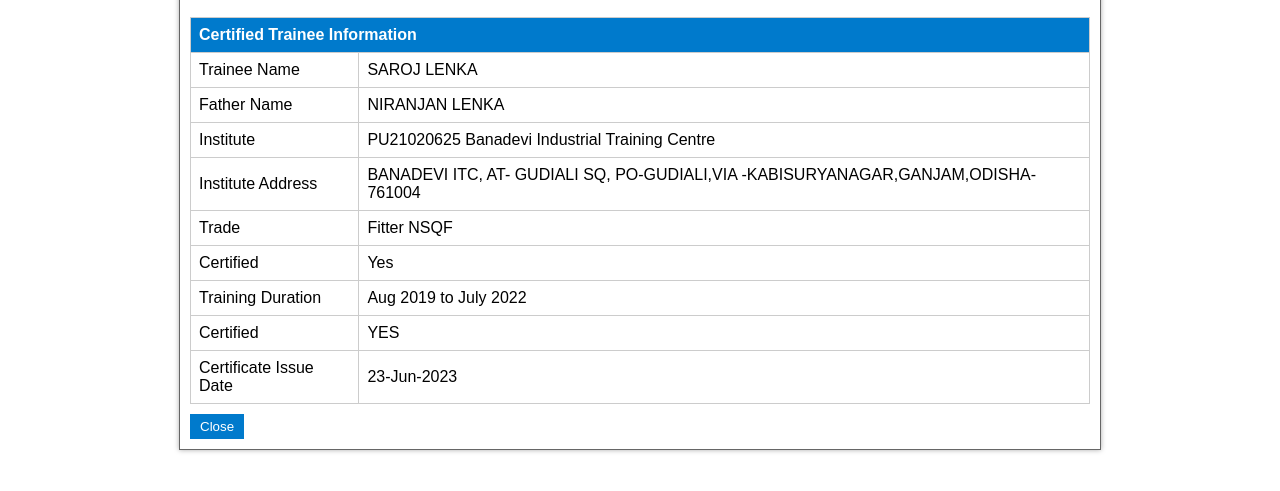
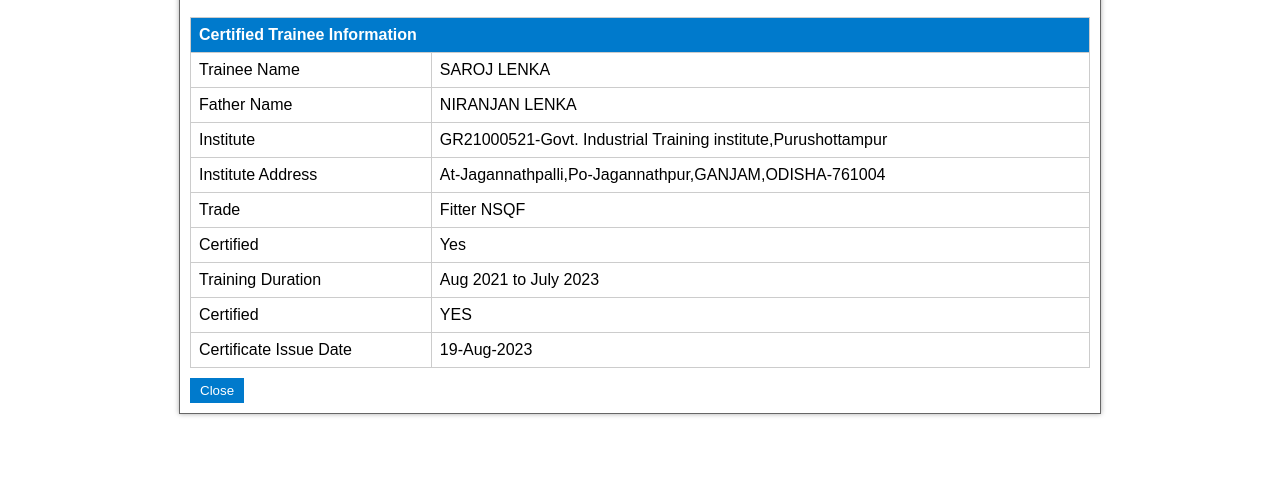
Before and after one commit to Uniqueboysrk111/ncvt, a plain HTML site: page index.html in a window 1280 px wide. Shown: the part 175-666 px from the top of the page. Drawn offline with Linux system fonts and the light colour scheme.

Commit message:
Update index.html

```diff
--- a/index.html
+++ b/index.html
@@ -168,14 +168,14 @@
             <tr><th colspan="2">Certified Trainee Information</th></tr>
             <tr><td>Trainee Name</td><td>SAROJ LENKA</td></tr>
             <tr><td>Father Name</td><td>NIRANJAN LENKA</td></tr>
-            <tr><td>Institute</td><td>PU21020625 Banadevi Industrial Training Centre</td></tr>
-            <tr><td>Institute Address</td><td>BANADEVI ITC, AT- GUDIALI SQ, PO-GUDIALI,VIA -KABISURYANAGAR,GANJAM,ODISHA-761004</td></tr>
+            <tr><td>Institute</td><td>GR21000521-Govt. Industrial Training institute,Purushottampur</td></tr>
+            <tr><td>Institute Address</td><td>At-Jagannathpalli,Po-Jagannathpur,GANJAM,ODISHA-761004</td></tr>
             <tr><td>Trade</td><td>Fitter NSQF</td></tr>
 
             <tr><td>Certified</td><td>Yes</td></tr>
-            <tr><td>Training Duration</td><td>Aug 2019 to July 2022</td></tr>
+            <tr><td>Training Duration</td><td>Aug 2021 to July 2023</td></tr>
             <tr><td>Certified</td><td>YES</td></tr>
-            <tr><td>Certificate Issue Date</td><td>23-Jun-2023</td></tr>
+            <tr><td>Certificate Issue Date</td><td>19-Aug-2023</td></tr>
           </table>
 
 
```
